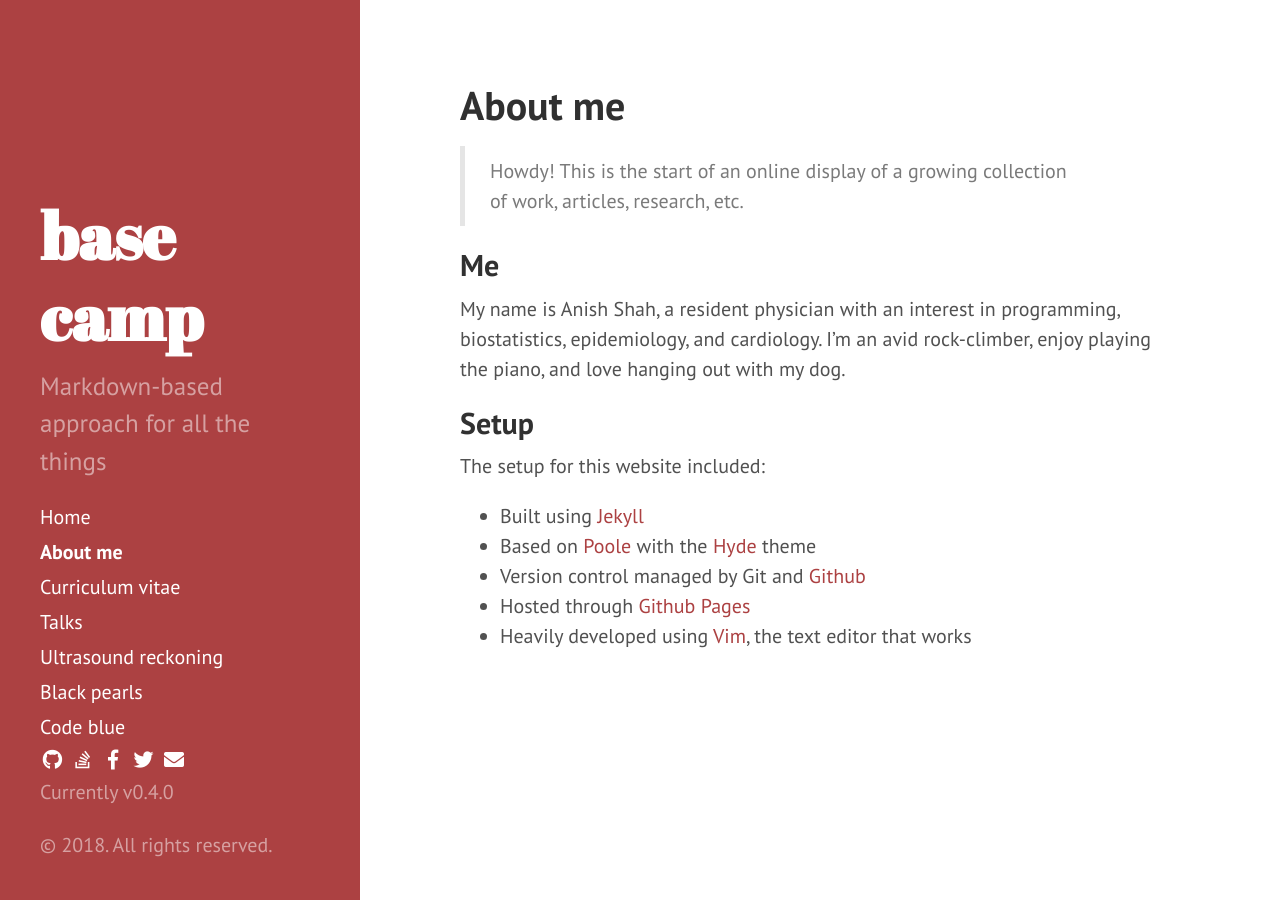
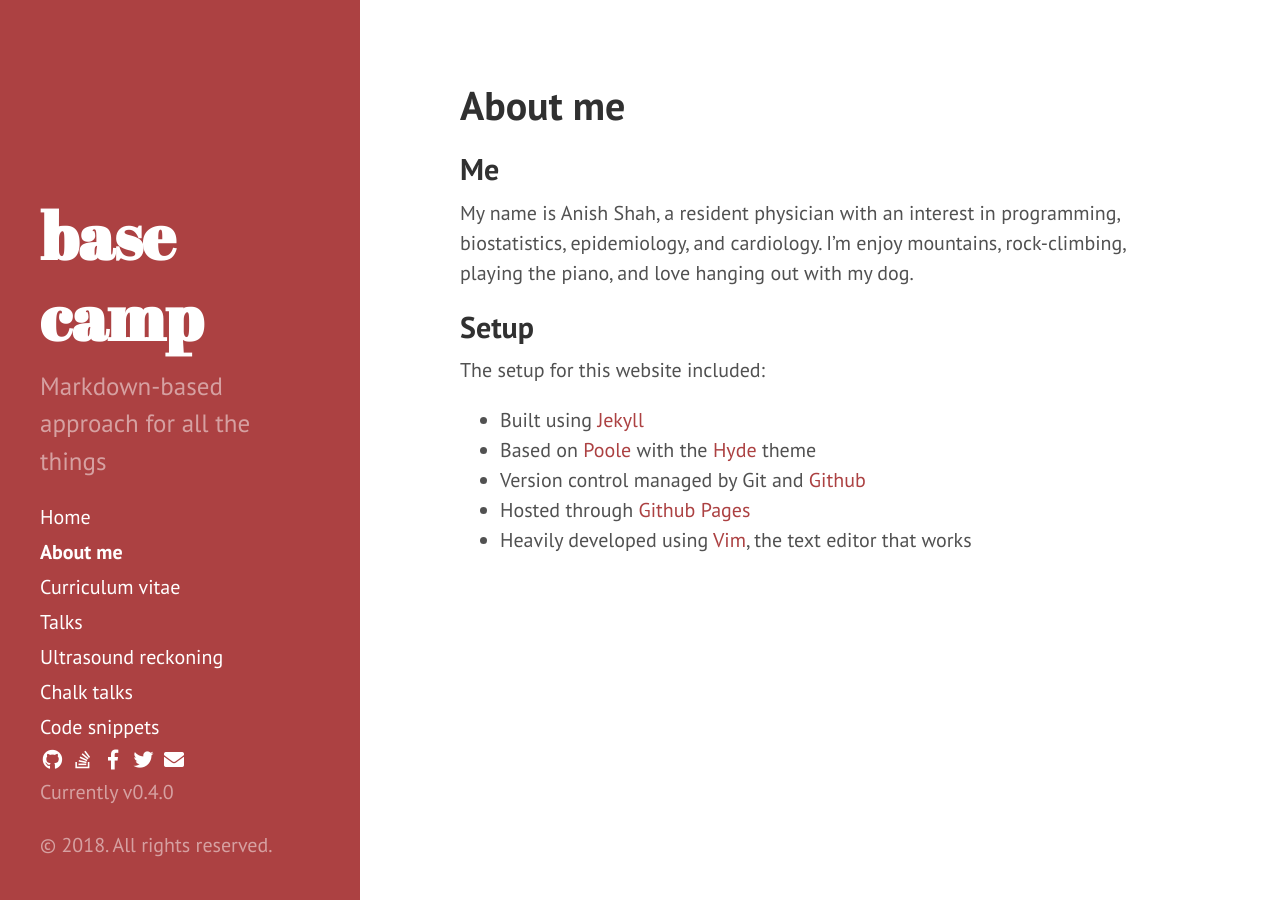
Before and after one commit to asshah4/asshah4.github.io, a Jekyll site: the page built from about.md, in a window 1280 px wide. Built offline with Jekyll 4.4.1, drawn with Linux system fonts in a browser that asks for light colours; nearby versions of some CDN libraries.

Commit message:
changed titles

```diff
--- a/_includes/sidebar.html
+++ b/_includes/sidebar.html
@@ -27,8 +27,8 @@
       {% endfor %}
 
 	  <a class="sidebar-nav-item" href="https://asshah4.github.io/ultrasound">Ultrasound reckoning</a>
-	  <a class="sidebar-nav-item" href="https://asshah4.github.io/pearls">Black pearls</a>
-	  <a class="sidebar-nav-item" href="https://asshah4.github.io/code">Code blue</a>
+	  <a class="sidebar-nav-item" href="https://asshah4.github.io/pearls">Chalk talks</a>
+	  <a class="sidebar-nav-item" href="https://asshah4.github.io/code">Code snippets</a>
 
 	  <!-- social buttons -->
       {% if site.author.github %}
--- a/about.md
+++ b/about.md
@@ -3,11 +3,9 @@ layout: page
 title: About me
 ---
 
-> Howdy! This is the start of an online display of a growing collection of work, articles, research, etc.
-
 ## Me
 
-My name is Anish Shah, a resident physician with an interest in programming, biostatistics, epidemiology, and cardiology. I'm an avid rock-climber, enjoy playing the piano, and love hanging out with my dog.
+My name is Anish Shah, a resident physician with an interest in programming, biostatistics, epidemiology, and cardiology. I'm enjoy mountains, rock-climbing, playing the piano, and love hanging out with my dog.
 
 ## Setup
 
```
Also changed, not shown: cv.md (+1 -1 lines).
